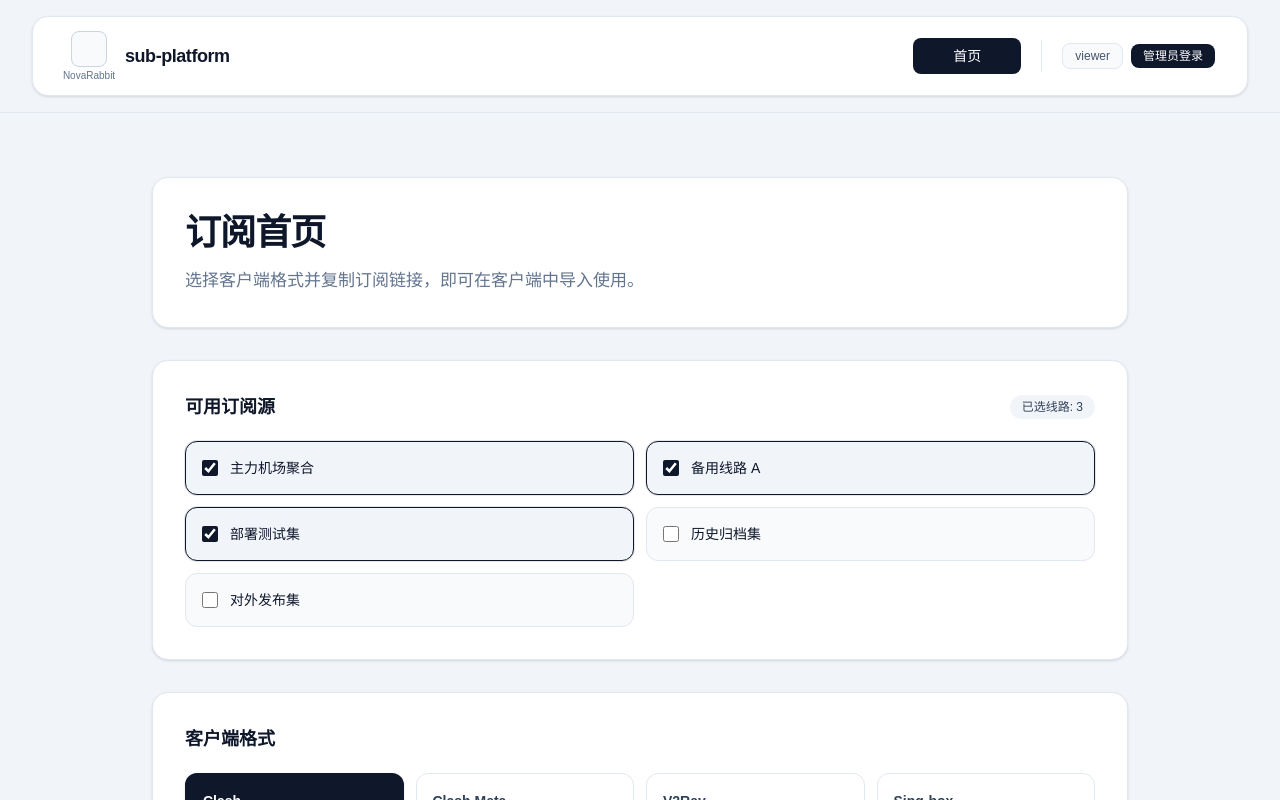
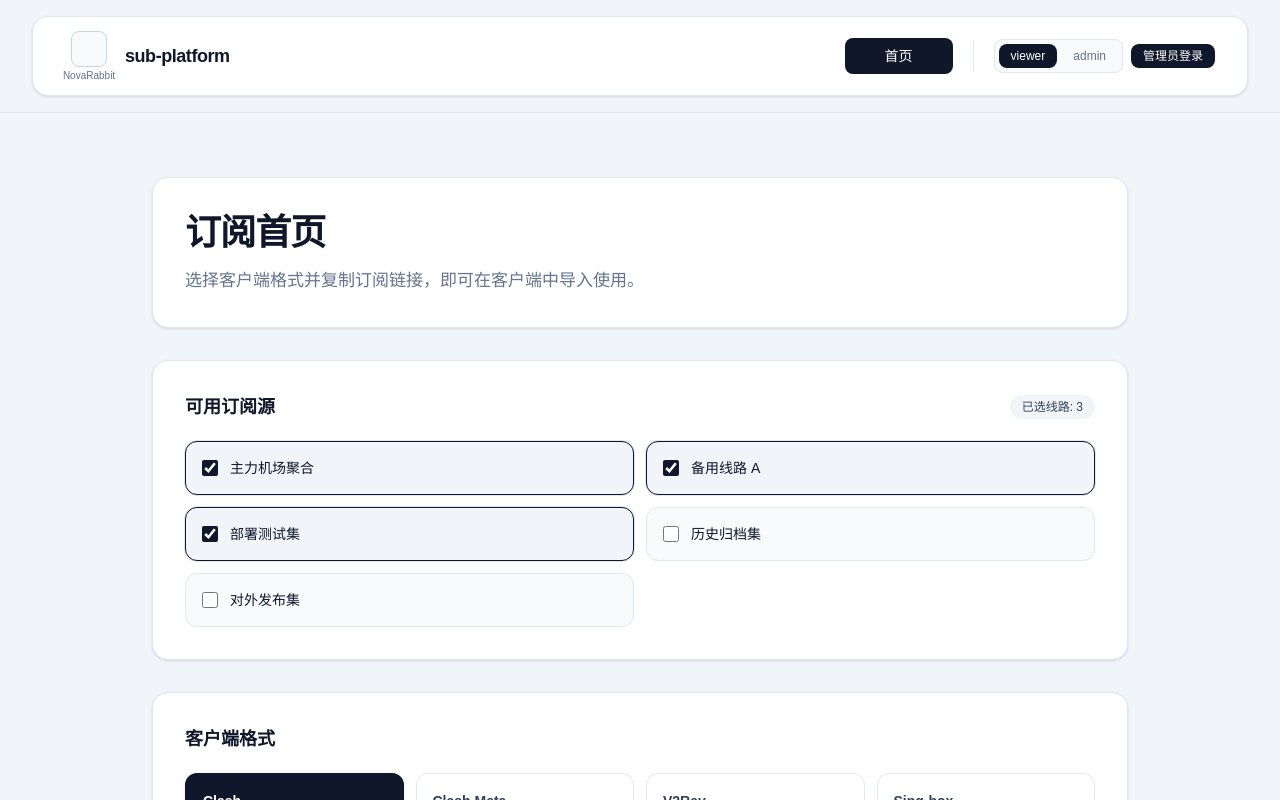
Before and after one commit to Liwenboo/sub-platform, a Next.js app in the folder web/: page / in a window 1280 px wide. Shown: the top 800 px of the page. Built offline with nearby package versions, Linux system fonts and the light colour scheme; no server answers.

Commit message:
第一次修改登陆角色和同步问题

```diff
--- a/web/src/app/_components/global-nav.tsx
+++ b/web/src/app/_components/global-nav.tsx
@@ -19,7 +19,7 @@ function isActivePath(pathname: string, href: string): boolean {
 export function GlobalNav() {
   const pathname = usePathname();
   const router = useRouter();
-  const { role } = useAppData();
+  const { role, refreshAppData } = useAppData();
   const [logoutLoading, setLogoutLoading] = useState(false);
   const visibleNavItems = NAV_ITEMS.filter((item) => isNavItemVisible(role, item.href));
   const loginHref = `/login?next=${encodeURIComponent(pathname || "/")}`;
@@ -34,6 +34,11 @@ export function GlobalNav() {
     } catch {
       // Ignore network errors and continue with local refresh.
     } finally {
+      try {
+        await refreshAppData();
+      } catch {
+        // Ignore refresh failures and continue navigation fallback.
+      }
       setLogoutLoading(false);
       router.replace("/");
       router.refresh();
@@ -84,15 +89,26 @@ export function GlobalNav() {
               <div className="h-8 w-px bg-slate-200" aria-hidden />
 
               <div className="flex shrink-0 items-center gap-2">
-                <span
-                  className={`rounded-lg border px-3 py-1 text-xs font-medium ${
-                    role === "admin"
-                      ? "border-emerald-200 bg-emerald-50 text-emerald-700"
-                      : "border-slate-200 bg-slate-50 text-slate-600"
-                  }`}
-                >
-                  {role}
-                </span>
+                <div className="flex items-center gap-1 rounded-lg border border-slate-200 bg-slate-50 p-1">
+                  <span
+                    className={`rounded-lg px-3 py-1 text-xs font-medium transition-colors ${
+                      role === "viewer"
+                        ? "bg-slate-900 text-white"
+                        : "text-slate-500"
+                    }`}
+                  >
+                    viewer
+                  </span>
+                  <span
+                    className={`rounded-lg px-3 py-1 text-xs font-medium transition-colors ${
+                      role === "admin"
+                        ? "bg-slate-900 text-white"
+                        : "text-slate-500"
+                    }`}
+                  >
+                    admin
+                  </span>
+                </div>
                 {role === "admin" ? (
                   <button
                     type="button"
--- a/web/src/app/_state/app-data-context.tsx
+++ b/web/src/app/_state/app-data-context.tsx
@@ -35,6 +35,7 @@ export type {
 } from "../_types/app-types";
 
 type AppDataContextValue = AppDataState & {
+  refreshAppData: () => Promise<void>;
   setRole: (role: UserRole) => void;
   addSource: (source: SourceItem) => void;
   updateSource: (id: string, source: Omit<SourceItem, "id">) => void;
@@ -100,33 +101,17 @@ export function AppDataProvider({ children }: { children: ReactNode }) {
     [logRepositoryError, resolveRepositoryCall]
   );
 
+  const refreshAppData = useCallback(async () => {
+    await runStateReplacement(() =>
+      appDataRepository.loadAppData({
+        fallbackState: stateRef.current,
+      })
+    );
+  }, [runStateReplacement]);
+
   useEffect(() => {
-    let active = true;
-
-    async function hydrateFromRepository() {
-      const result = await resolveRepositoryCall(
-        appDataRepository.loadAppData({
-          fallbackState: createDefaultAppDataState(),
-        })
-      );
-
-      if (!active) {
-        return;
-      }
-
-      logRepositoryError(result.error);
-      const nextState = normalizeAppDataState(result.state);
-
-      stateRef.current = nextState;
-      setState(nextState);
-    }
-
-    void hydrateFromRepository();
-
-    return () => {
-      active = false;
-    };
-  }, [logRepositoryError, resolveRepositoryCall]);
+    void refreshAppData();
+  }, [refreshAppData]);
 
   const setRole = useCallback((role: UserRole) => {
     void runStateReplacement(
@@ -248,6 +233,7 @@ export function AppDataProvider({ children }: { children: ReactNode }) {
   const contextValue = useMemo<AppDataContextValue>(
     () => ({
       ...normalizedState,
+      refreshAppData,
       setRole,
       addSource,
       updateSource,
@@ -266,6 +252,7 @@ export function AppDataProvider({ children }: { children: ReactNode }) {
     }),
     [
       normalizedState,
+      refreshAppData,
       setRole,
       addSource,
       updateSource,
--- a/web/src/app/login/page.tsx
+++ b/web/src/app/login/page.tsx
@@ -2,7 +2,8 @@
 
 import Link from "next/link";
 import { useRouter } from "next/navigation";
-import { FormEvent, useEffect, useState } from "react";
+import { FormEvent, useCallback, useEffect, useState } from "react";
+import { useAppData } from "../_state/app-data-context";
 
 type LoginResponse = {
   success: boolean;
@@ -16,6 +17,16 @@ type LoginResponse = {
   } | null;
 };
 
+type SessionResponse = {
+  success: boolean;
+  data: {
+    authenticated: boolean;
+    role: "admin" | "viewer";
+    authConfigReady: boolean;
+    authConfigIssues: string[];
+  } | null;
+};
+
 function normalizeNextPath(input: string | null): string {
   if (!input || !input.startsWith("/") || input.startsWith("//")) {
     return "/";
@@ -26,12 +37,26 @@ function normalizeNextPath(input: string | null): string {
 
 export default function LoginPage() {
   const router = useRouter();
+  const { refreshAppData } = useAppData();
   const [nextPath, setNextPath] = useState("/");
   const [username, setUsername] = useState("");
   const [password, setPassword] = useState("");
   const [submitting, setSubmitting] = useState(false);
   const [errorMessage, setErrorMessage] = useState<string | null>(null);
   const [configWarning, setConfigWarning] = useState<string | null>(null);
+
+  const fetchSession = useCallback(async (): Promise<SessionResponse | null> => {
+    try {
+      const response = await fetch("/api/auth/session", {
+        method: "GET",
+        cache: "no-store",
+      });
+
+      return (await response.json()) as SessionResponse;
+    } catch {
+      return null;
+    }
+  }, []);
 
   useEffect(() => {
     const searchParams = new URLSearchParams(window.location.search);
@@ -43,22 +68,13 @@ export default function LoginPage() {
 
     async function checkSession() {
       try {
-        const response = await fetch("/api/auth/session", {
-          method: "GET",
-          cache: "no-store",
-        });
-
-        const payload = (await response.json()) as {
-          success: boolean;
-          data: {
-            authenticated: boolean;
-            role: "admin" | "viewer";
-            authConfigReady: boolean;
-            authConfigIssues: string[];
-          } | null;
-        };
+        const payload = await fetchSession();
 
         if (!active) {
+          return;
+        }
+
+        if (!payload) {
           return;
         }
 
@@ -74,6 +90,7 @@ export default function LoginPage() {
         }
 
         if (payload.success && payload.data?.role === "admin") {
+          await refreshAppData();
           router.replace(nextPath);
           router.refresh();
         }
@@ -87,7 +104,7 @@ export default function LoginPage() {
     return () => {
       active = false;
     };
-  }, [nextPath, router]);
+  }, [fetchSession, nextPath, refreshAppData, router]);
 
   const handleSubmit = async (event: FormEvent<HTMLFormElement>) => {
     event.preventDefault();
@@ -113,6 +130,17 @@ export default function LoginPage() {
         return;
       }
 
+      const sessionPayload = await fetchSession();
+      if (
+        !sessionPayload?.success ||
+        !sessionPayload.data?.authenticated ||
+        sessionPayload.data.role !== "admin"
+      ) {
+        setErrorMessage("登录状态同步失败，请重试。");
+        return;
+      }
+
+      await refreshAppData();
       router.replace(nextPath);
       router.refresh();
     } catch {
```
